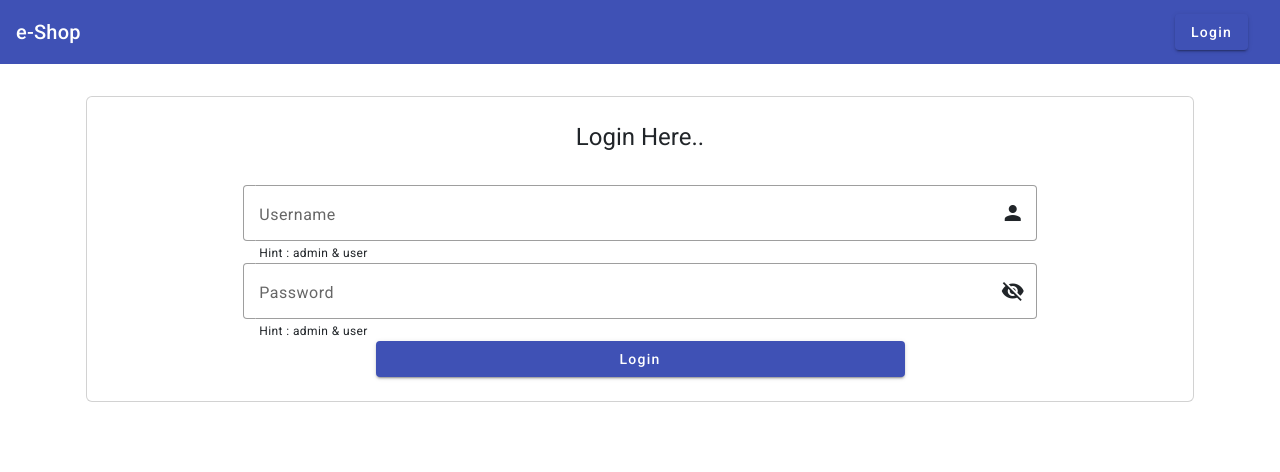
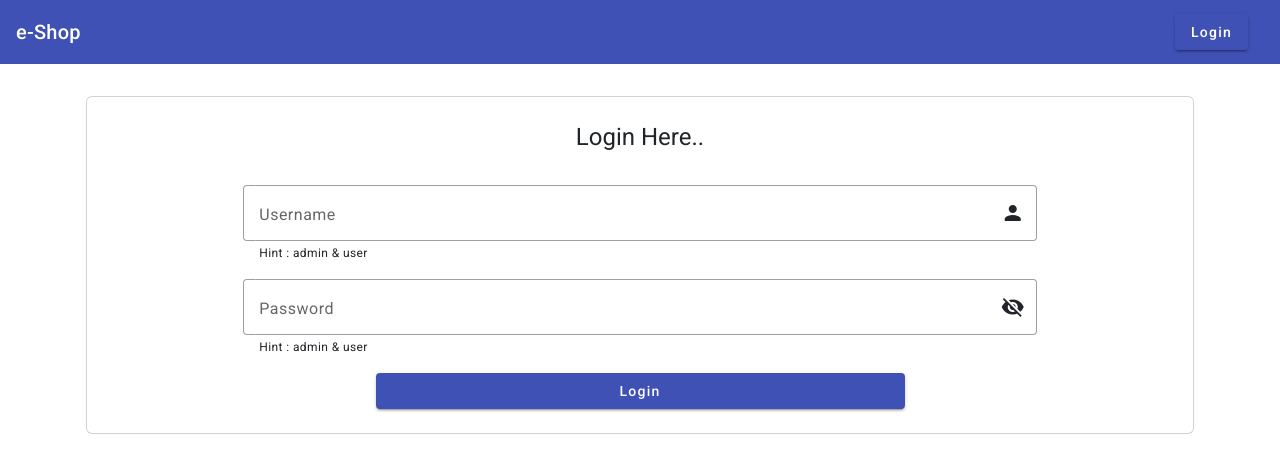
Before and after one commit to shivaprasadsamera/e-commerce-app, an Angular app in the folder e-commerce-ui/: page /login in a window 1280 px wide. Shown: the top 472 px of the page. Built offline with nearby package versions, Linux system fonts and the light colour scheme.

Commit message:
Updated login componet ts file

```diff
--- a/e-commerce-ui/src/app/login/login.component.html
+++ b/e-commerce-ui/src/app/login/login.component.html
@@ -5,7 +5,7 @@
     </div>
     <div class="login-form m-2">
       <form #loginForm="ngForm" (ngSubmit)="login(loginForm)">
-        <mat-form-field appearance="outline" class="w-75">
+        <mat-form-field appearance="outline" class="w-75 mb-3">
           <mat-label>Username</mat-label>
           <input
             matInput
@@ -20,7 +20,7 @@
           <mat-hint>Hint : admin & user</mat-hint>
         </mat-form-field>
 
-        <mat-form-field appearance="outline" class="w-75">
+        <mat-form-field appearance="outline" class="w-75 mb-3">
           <mat-label>Password</mat-label>
           <input
             matInput
```
